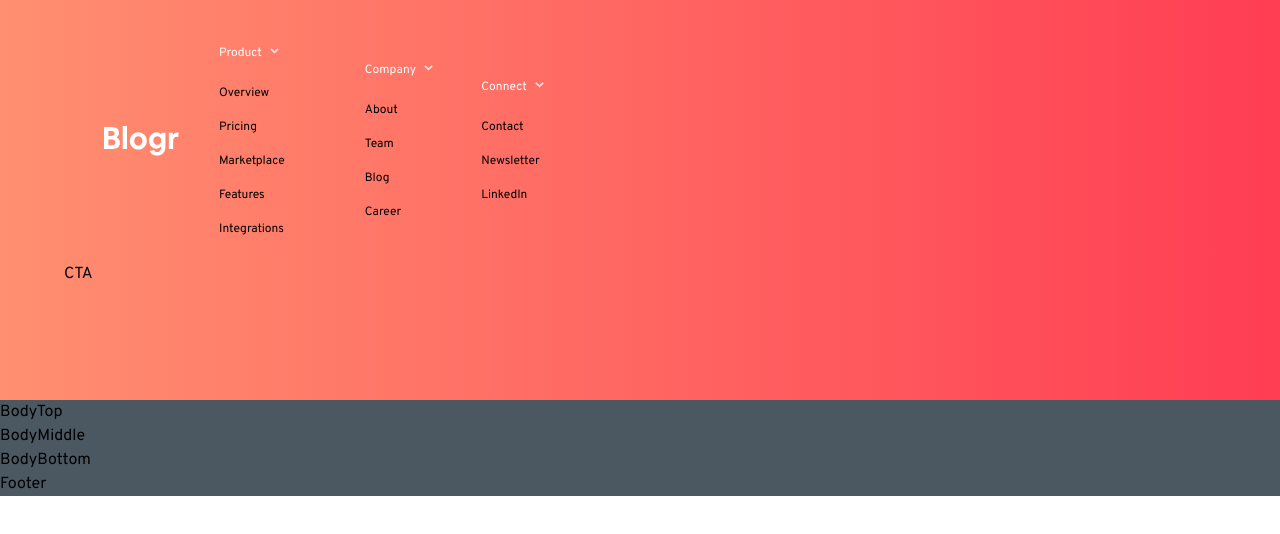
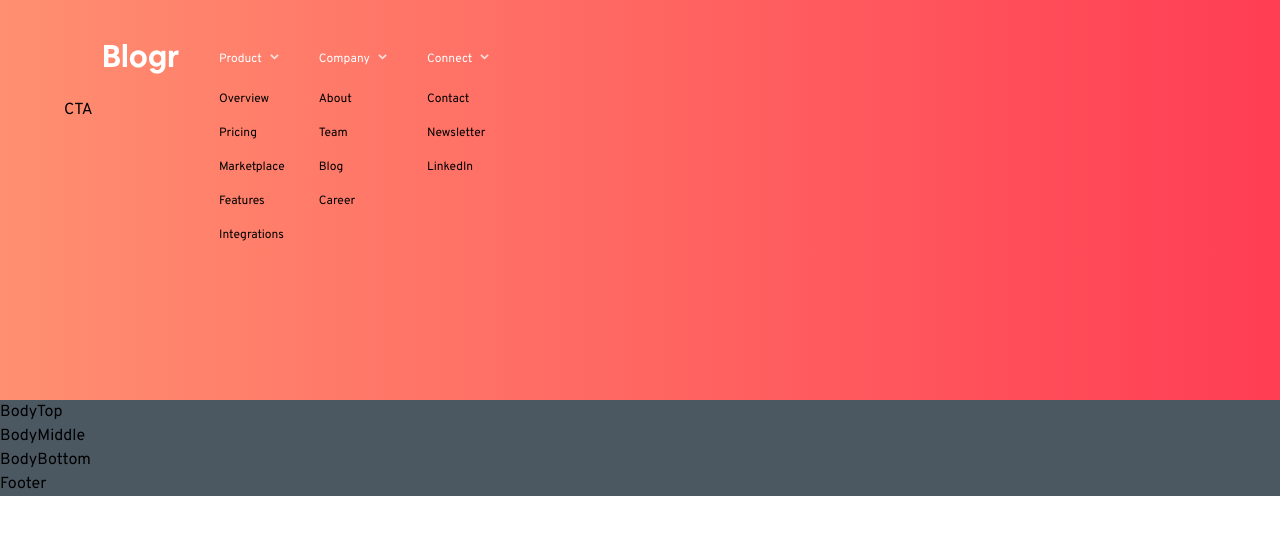
Before and after one commit to rachelharu/react-landingpage-blogr, a React (Vite) app: page / in a window 1280 px wide. Shown: the top 534 px of the page. Built offline with nearby package versions, Linux system fonts and the light colour scheme.

Commit message:
update navbar dropdown menu

```diff
--- a/src/components/Navbar.jsx
+++ b/src/components/Navbar.jsx
@@ -8,6 +8,7 @@
 } from '../assets';
 import { navLinks } from '../constants';
 
+
 const Navbar = () => {
   const [toggle, setToggle] = useState(false);
 
@@ -16,19 +17,18 @@
       <img src={logo} alt='blogr' className='w-[75px] h-[30px]' />
 
       <ul className='list-none sm:flex hidden ml-10 justify-start items-center flex-1'>
+
         {navLinks.map((nav, index) => (
           <li
             key={nav.id}
             className={`font-overpass
-        font-normal
-        text-[12px] ${index === navLinks.length - 1 ? 'mr-0' : 'mr-10'}
-      text-white`}
-          >
+            font-normal
+            text-[12px] ${index === navLinks.length - 1 ? 'mr-0' : 'mr-10'}
+          text-white`}>
             <a
               className='float-left'
               onClick={() => setToggle((prev) => !prev)}
-              href={`#${nav.id}`}
-            >
+              href={`#${nav.id}`}>
               {nav.title}
               <img
                 className='ml-2 mt-1 cursor-pointer float-right w-[9px] h-[6px]'
@@ -37,22 +37,26 @@
             </a>
 
             <div className={`${toggle ? 'hidden' : 'relative'} mr-10`}>
-              <ul className='list-none mt-10'>
+
+              <ul className='list-none mt-10 absolute'>
                 {nav.links.map((link, index) => (
                   <li
                     key={link.name}
-                    className={`font-overpass text-black ${
-                      index !== nav.links.length - 1 ? 'mb-4' : 'mb-0'
-                    }`}
-                  >
+                    className={`font-overpass text-black  ${
+                      index !== nav.links.length - 1 ? 'mb-4' : 'mb-0'}`}>
                     {link.name}
                   </li>
                 ))}
               </ul>
+
             </div>
           </li>
+
+
         ))}
       </ul>
+
+
     </nav>
   );
 };
```
